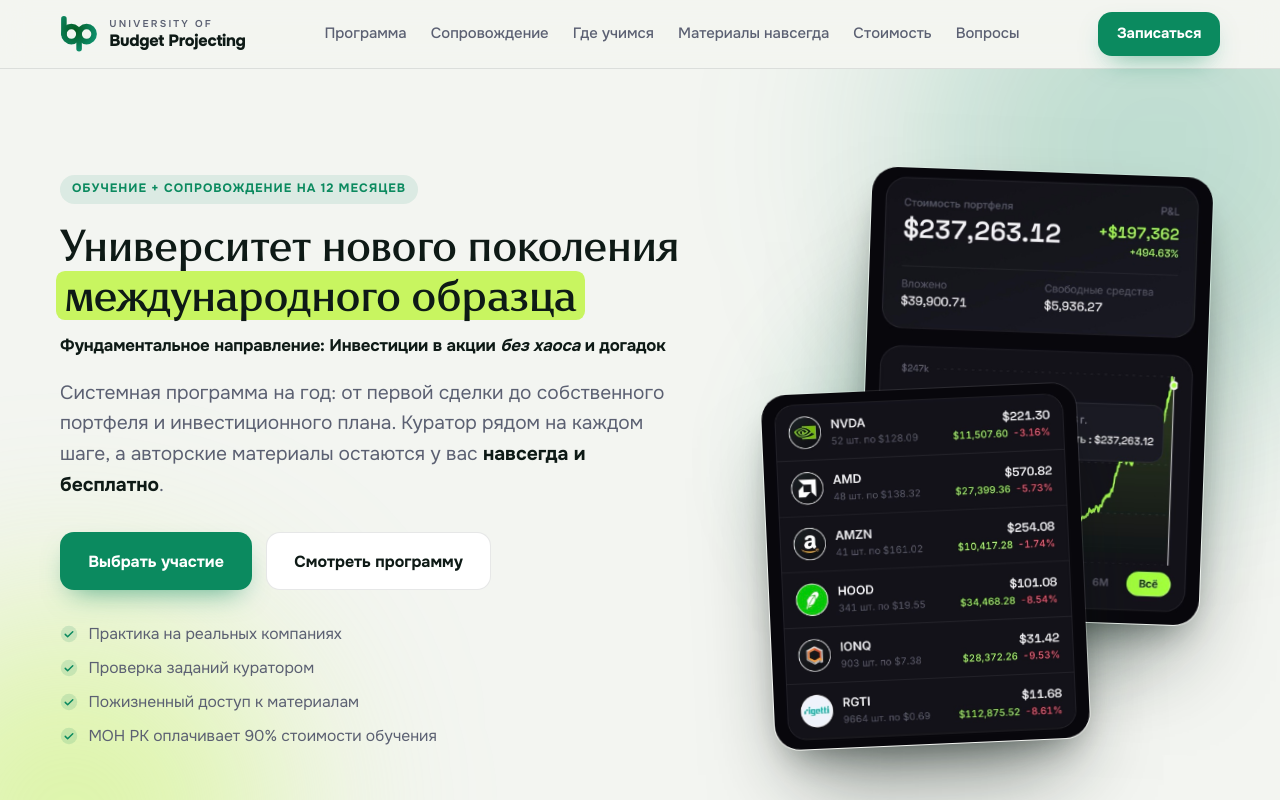
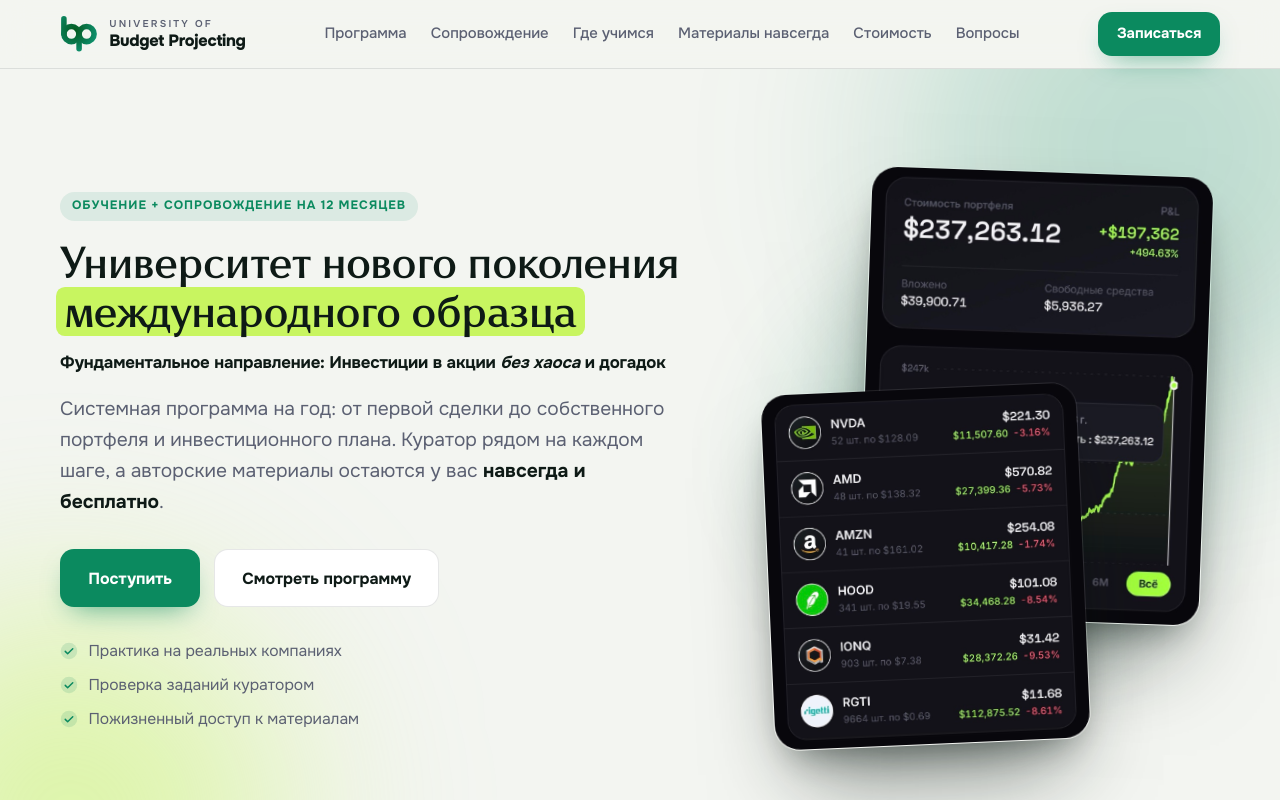
Before and after one commit to macmpaxep/investing-acd, a Next.js app: page / in a window 1280 px wide. Shown: the top 800 px of the page. Built offline with nearby package versions, Linux system fonts and the light colour scheme.

Commit message:
Update button text and badge in page.tsx

```diff
--- a/src/app/page.tsx
+++ b/src/app/page.tsx
@@ -127,7 +127,7 @@ export default function Home() {
               </p>
               <div className="hero-cta">
                 <a href="#price" className="btn btn-accent">
-                  Выбрать участие
+                  Поступить
                 </a>
                 <a href="#program" className="btn btn-ghost">
                   Смотреть программу
@@ -137,8 +137,6 @@ export default function Home() {
                 <li><Tick /> Практика на реальных компаниях</li>
                 <li><Tick /> Проверка заданий куратором</li>
                 <li><Tick /> Пожизненный доступ к материалам</li>
-                <li><Tick /> МОН РК оплачивает 90% стоимости обучения</li>
-
               </ul>
             </div>
             <HeroChart />
@@ -394,7 +392,7 @@ export default function Home() {
             </Reveal>
             <Reveal delay={120}>
               <div className="price-card">
-                <span className="badge">Полный доступ</span>
+                <span className="badge">Поступление в университет</span>
                 <div className="price-row">
                   <b>{price.current}</b>
                   <span className="instead">вместо</span>
```
